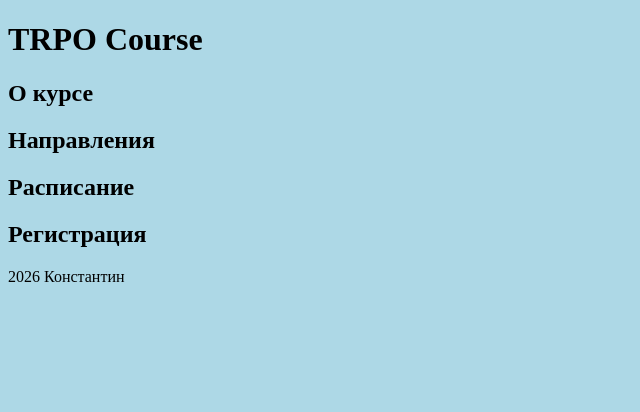
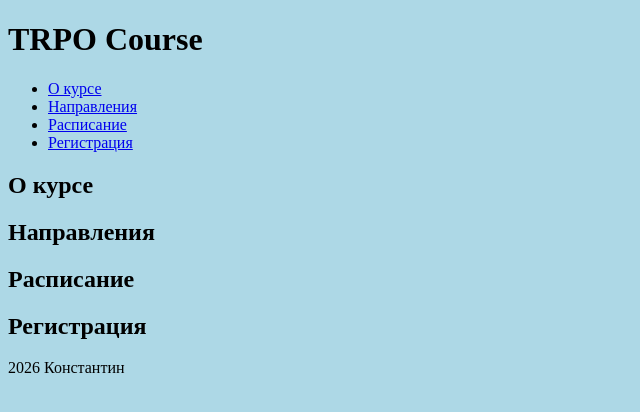
Before and after one commit to BKS-19/Technology-software-developers, a plain HTML site: page pr1/index.html in a window 1280 px wide. Shown: the whole page, without its empty margins (0-640 px from the left). Drawn offline with Linux system fonts and the light colour scheme.

Commit message:
Сделал навигацию

```diff
--- a/pr1/index.html
+++ b/pr1/index.html
@@ -9,7 +9,14 @@
 <body>
     <header>
         <h1>TRPO Course</h1>
-        <nav></nav>
+        <nav aria-label = "Навигация">
+            <ul>
+                <li><a href="#about">О курсе</a></li>
+                <li><a href="#tracks">Направления</a></li>
+                <li><a href="#schedule">Расписание</a></li>
+                <li><a href="#signup">Регистрация</a></li>
+            </ul>
+        </nav>
     </header>
     <main>
         <section id = "about">
```
